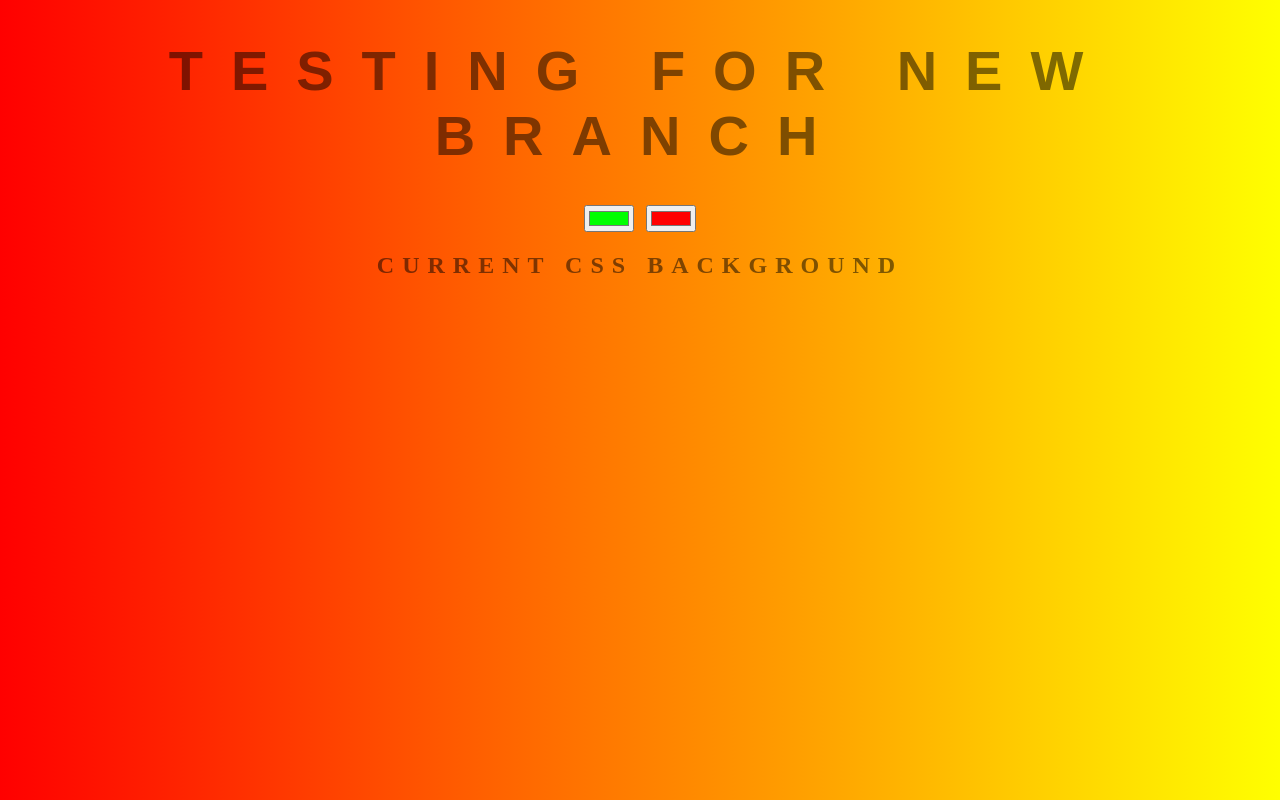
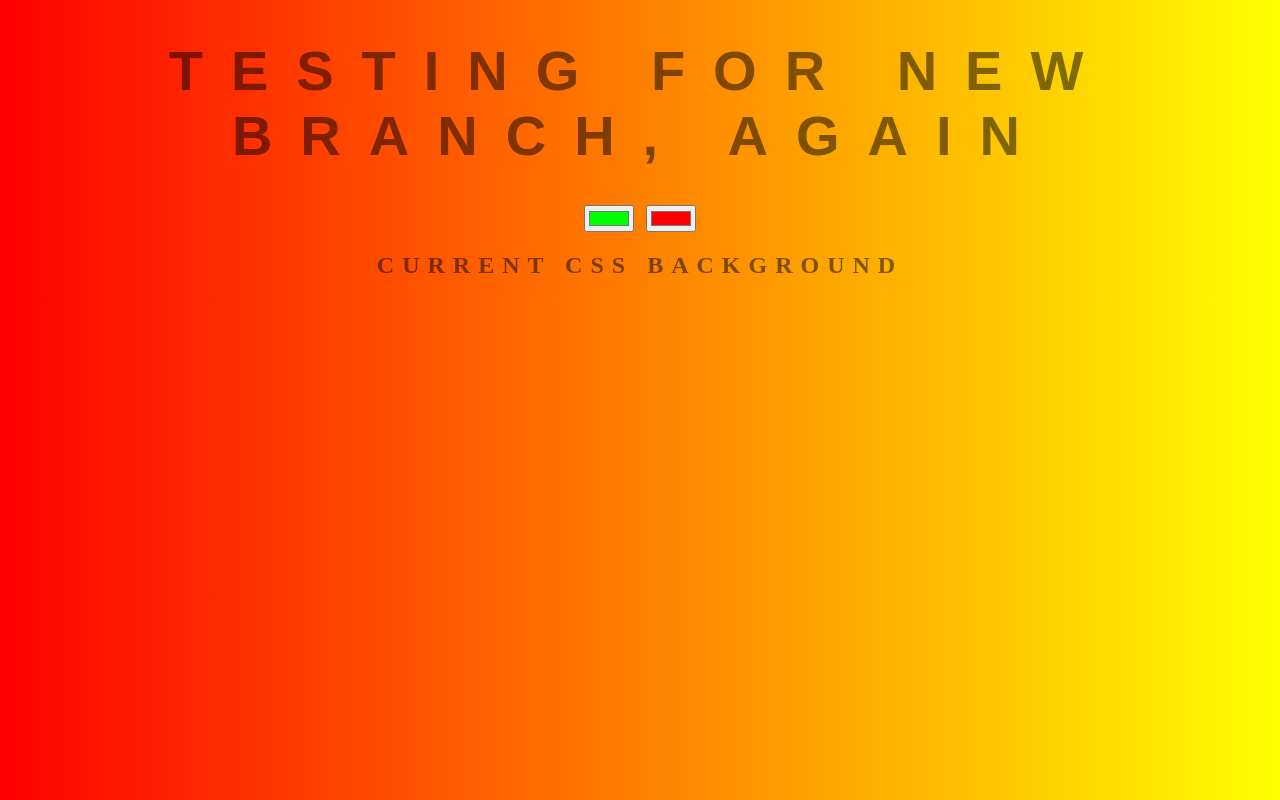
Before and after one commit to PathanAhmad/background-generator, a plain HTML site: page index.html in a window 1280 px wide. Drawn offline with Linux system fonts and the light colour scheme.

Commit message:
Branch testing

```diff
--- a/index.html
+++ b/index.html
@@ -5,7 +5,7 @@
 	<link rel="stylesheet" type="text/css" href="style.css">
 </head>
 <body id="gradient">
-	<h1>Testing for new branch</h1>
+	<h1>Testing for new branch, again</h1>
 	<input class="color1" type="color" name="color1" value="#00ff00">
 	<input class="color2" type="color" name="color2" value="#ff0000">
 	<h2>Current CSS Background</h2>
```
